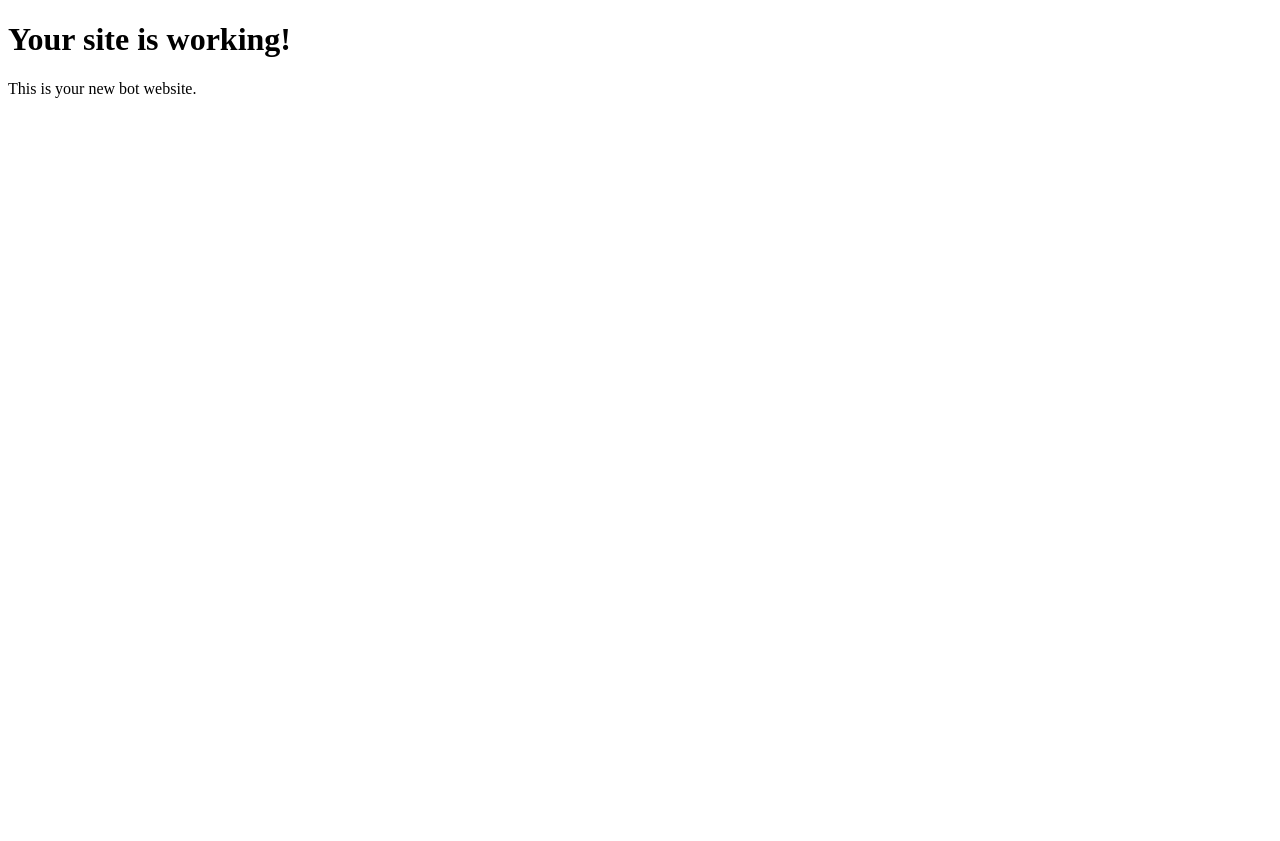
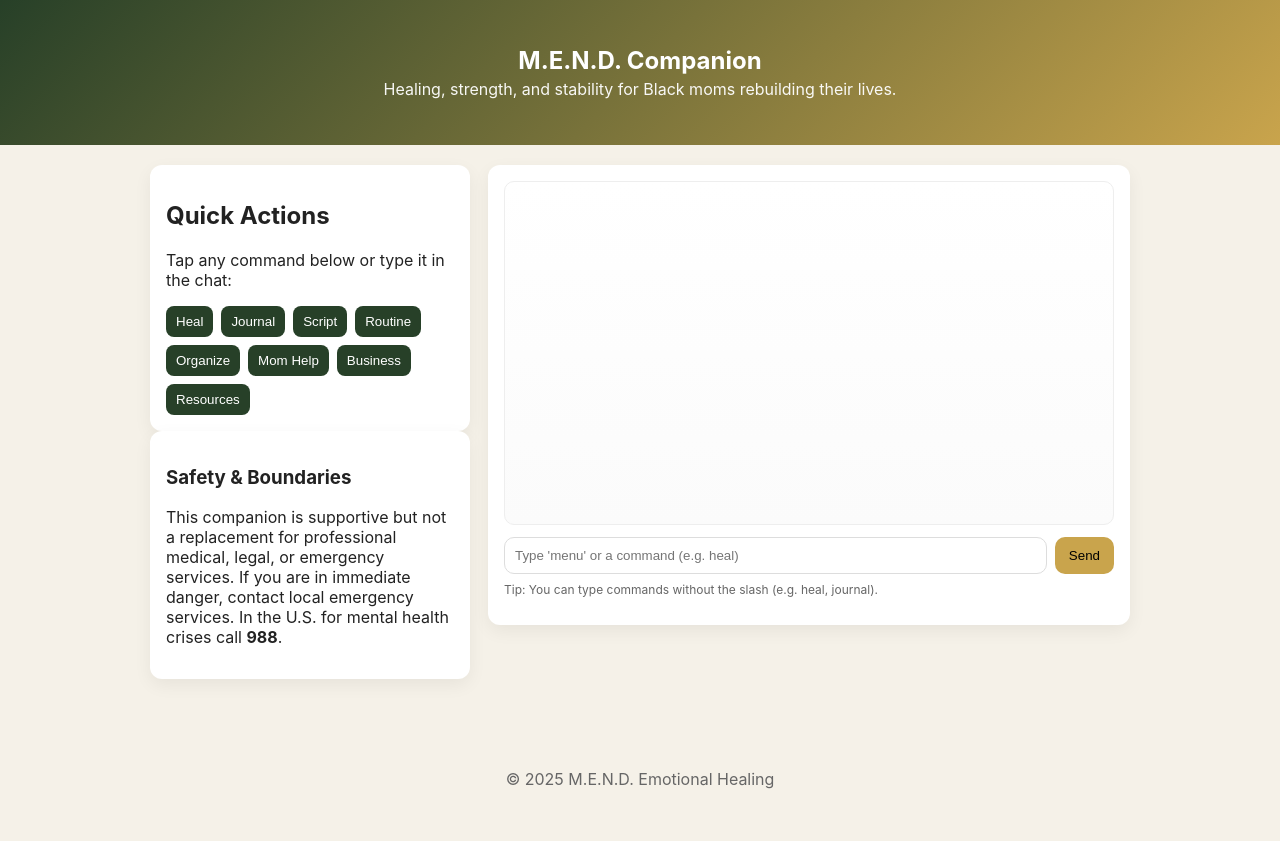
Before and after one commit to mendcourse-jpg/m.e.n.d-ai-companionbot-, a plain HTML site: page index.html in a window 1280 px wide. Before the commit the page ends 800 px from the top, so only its background shows below. Drawn offline with Linux system fonts and the light colour scheme.

Commit message:
Update index.html

```diff
--- a/index.html
+++ b/index.html
@@ -1,11 +1,101 @@
-<!DOCTYPE html>
-<html>
+<!doctype html>
+<html lang="en">
 <head>
-    <meta charset="UTF-8" />
-    <title>MEND AI Companion Bot</title>
+  <meta charset="utf-8" />
+  <meta name="viewport" content="width=device-width,initial-scale=1" />
+  <title>M.E.N.D. Companion</title>
+  <style>
+    :root{
+      --gold:#C9A44C; --cocoa:#7A4C32; --cream:#F5F1E8; --forest:#274028; --muted:#666;
+    }
+    *{box-sizing:border-box}
+    body{margin:0;font-family:Inter,Arial, sans-serif;background:var(--cream);color:#222}
+    .wrap{max-width:980px;margin:0 auto;padding:18px}
+    .site-header{background:linear-gradient(135deg,var(--forest),var(--gold));color:white;padding:28px 0;text-align:center}
+    .site-header h1{margin:0;font-size:24px}
+    .tagline{opacity:.95;margin:.25rem 0 0}
+    .main-grid{display:grid;grid-template-columns:320px 1fr;gap:18px;padding:20px 0}
+    .card{background:white;border-radius:12px;padding:16px;box-shadow:0 6px 18px rgba(0,0,0,0.06)}
+    .buttons{display:flex;flex-wrap:wrap;gap:8px;margin-top:12px}
+    .buttons button{background:var(--forest);color:white;border:0;padding:8px 10px;border-radius:8px;cursor:pointer}
+    .chat{display:flex;flex-direction:column;height:460px}
+    .messages{flex:1;overflow:auto;padding:12px;border-radius:10px;border:1px solid #eee;background:linear-gradient(180deg,#fff,#fbfbfb)}
+    .msg{margin-bottom:10px}
+    .msg .who{font-weight:700;margin-bottom:4px}
+    .msg.bot .bubble{background:#f7f7f7;border-left:4px solid var(--gold);padding:10px;border-radius:8px}
+    .msg.user .bubble{background:var(--forest);color:white;padding:10px;border-radius:8px;display:inline-block}
+    .input-row{display:flex;gap:8px;margin-top:12px}
+    .input-row input{flex:1;padding:10px;border-radius:10px;border:1px solid #ddd}
+    .input-row button{background:var(--gold);border:none;padding:10px 14px;border-radius:10px;cursor:pointer}
+    .small{font-size:12px;color:var(--muted);margin-top:8px}
+    .site-footer{padding:18px 0;text-align:center;color:var(--muted);margin-top:18px}
+    @media (max-width:800px){.main-grid{grid-template-columns:1fr;padding:12px}.left{order:2}.right{order:1}.chat{height:56vh}}
+  </style>
 </head>
 <body>
-    <h1>Your site is working!</h1>
-    <p>This is your new bot website.</p>
-</body>
-</html>
+  <header class="site-header"><div class="wrap"><h1>M.E.N.D. Companion</h1><p class="tagline">Healing, strength, and stability for Black moms rebuilding their lives.</p></div></header>
+
+  <main class="wrap main-grid">
+    <section class="left">
+      <div class="card">
+        <h2>Quick Actions</h2>
+        <p>Tap any command below or type it in the chat:</p>
+        <div class="buttons">
+          <button data-cmd="heal">Heal</button>
+          <button data-cmd="journal">Journal</button>
+          <button data-cmd="script">Script</button>
+          <button data-cmd="routine">Routine</button>
+          <button data-cmd="organize">Organize</button>
+          <button data-cmd="momhelp">Mom Help</button>
+          <button data-cmd="business">Business</button>
+          <button data-cmd="resources">Resources</button>
+        </div>
+      </div>
+      <div class="card">
+        <h3>Safety & Boundaries</h3>
+        <p>This companion is supportive but not a replacement for professional medical, legal, or emergency services. If you are in immediate danger, contact local emergency services. In the U.S. for mental health crises call <strong>988</strong>.</p>
+      </div>
+    </section>
+
+    <section class="chat card right">
+      <div id="messages" class="messages" aria-live="polite"></div>
+      <div class="input-row">
+        <input id="userInput" placeholder="Type 'menu' or a command (e.g. heal)" autocomplete="off" />
+        <button id="sendBtn">Send</button>
+      </div>
+      <p class="small">Tip: You can type commands without the slash (e.g. heal, journal).</p>
+    </section>
+  </main>
+
+  <footer class="site-footer"><div class="wrap"><p>© 2025 M.E.N.D. Emotional Healing</p></div></footer>
+
+  <script>
+    // Embedded client-side bot (no backend required)
+    const BOT_IDENTITY = {
+      Name: "M.E.N.D. Companion",
+      Short_Welcome: `Hi — I’m the M.E.N.D. Companion. I’m here for Black moms healing after a breakup with their children’s father.
+I offer warm, practical support: emotional healing exercises, parenting help, home organization, small-business steps, and help finding community resources. How can I support you right now?
+
+Choose one:
+• Heal emotionally
+• Find local resources
+• Get a routine or organize your home
+• Parenting help
+• Business & income ideas
+
+If you prefer, type a question or say "menu".`,
+      Safety_Boundaries: `I’m here to support and encourage, but I don’t replace medical, legal, or emergency services. If you are in immediate danger call your local emergency number or 988 for mental health emergencies in the U.S.`
+    };
+
+    const FLOWS = {
+      heal: `1. Take a deep breath with me. Inhale for 4, hold 2, exhale 6. Repeat twice.
+2. 3-minute grounding: Notice 5 things you can see, 4 you can touch, 3 you can hear, 2 you can smell, 1 you can taste or imagine.
+3. Short practice: Write one sentence about something you did today that shows you cared for your child or yourself.
+4. Offer journaling prompt: "When I think about my future, the first small step I want to take is…"
+5. Ask: Would you like a longer guided script to read or record? (Type 'script')`,
+
+      journal: `Journaling prompts:
+1) Describe the day you decided you'd had enough — what did you learn about your strength?
+2) List 10 small things that made you smile in the last 30 days.
+3) Write a compassionate letter to your younger self about resilience.
+Closing action:
```
